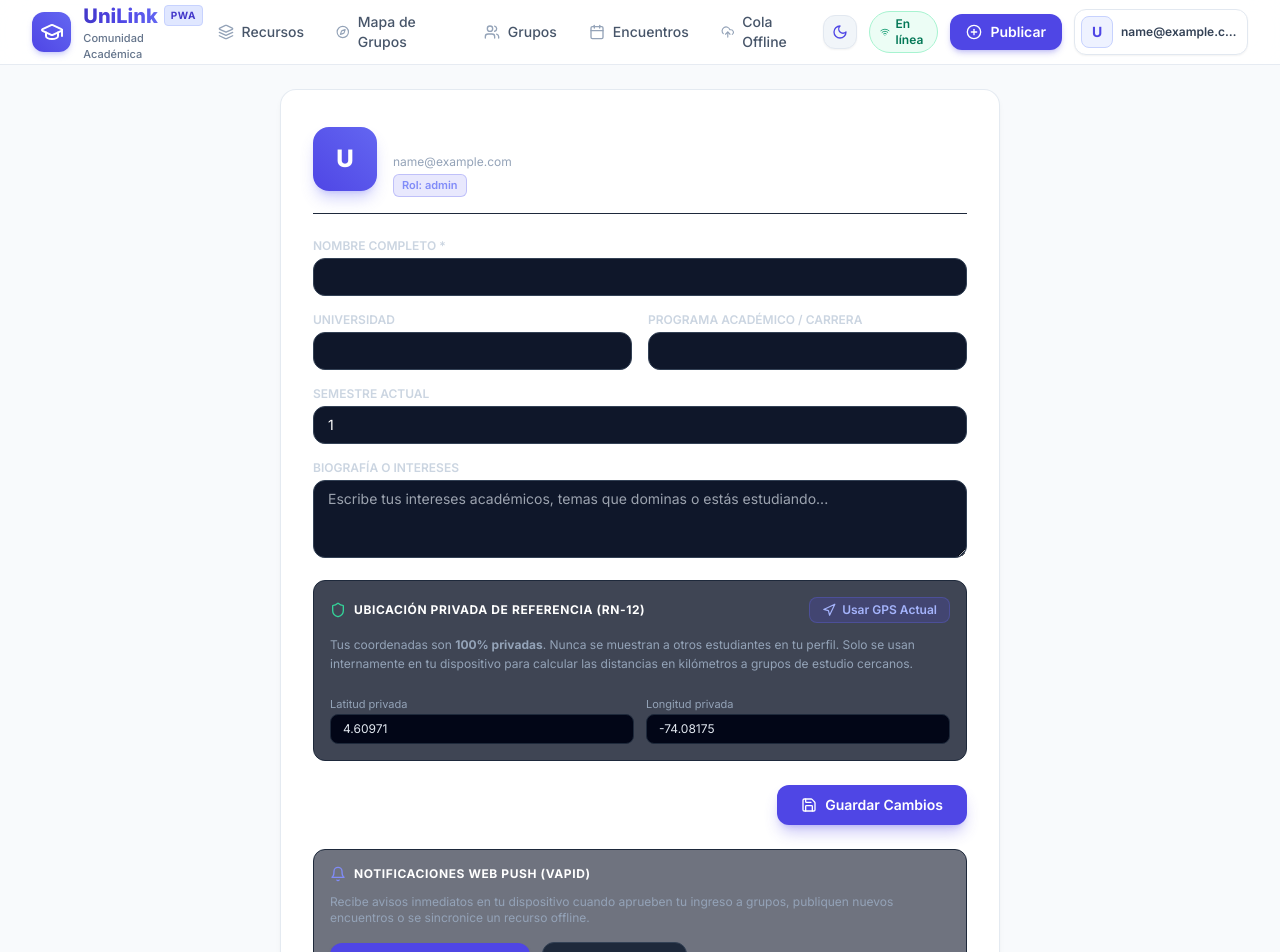
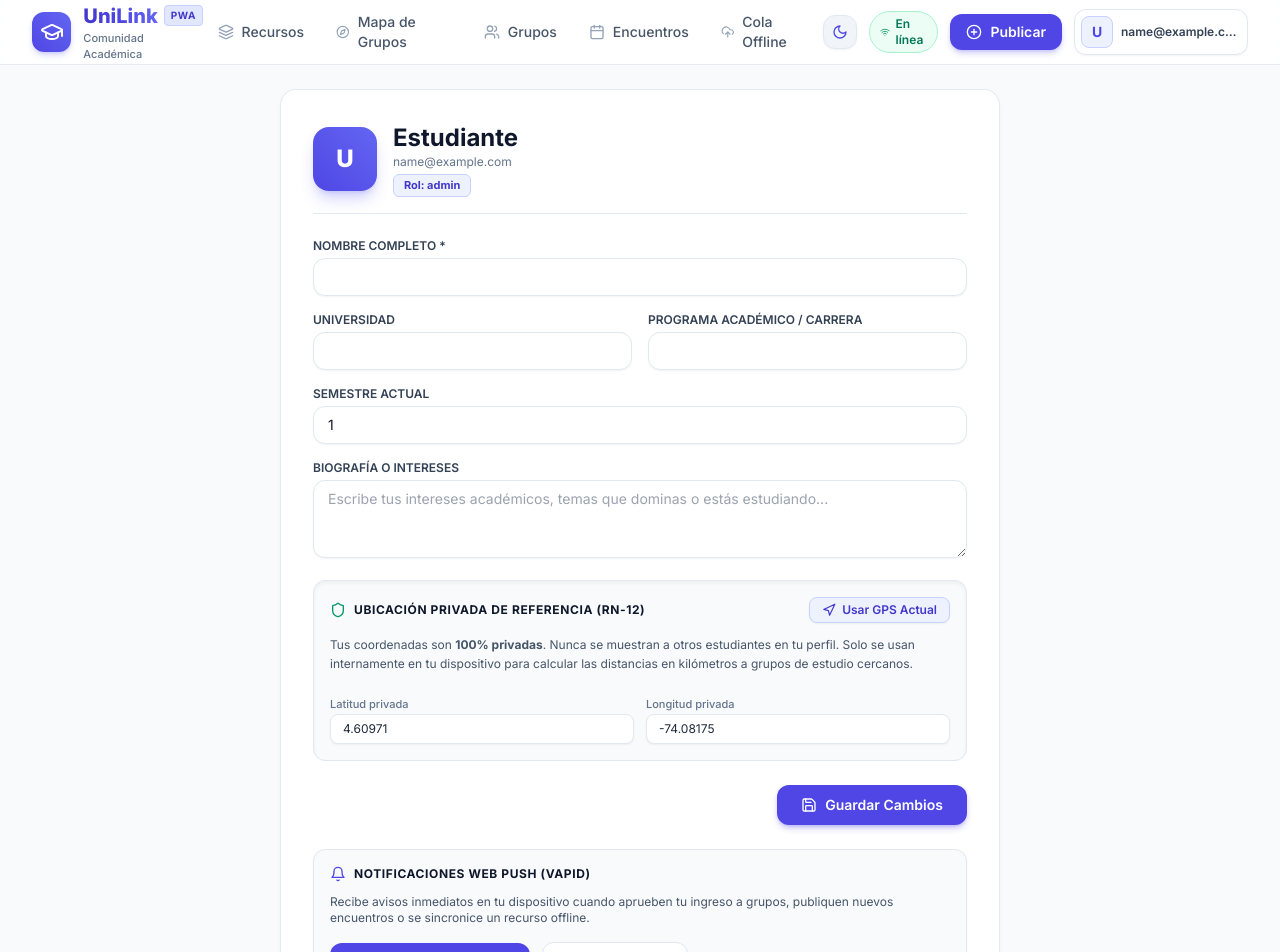
Before and after one commit to WBOK-GM/UniLink, a React (Vite) app in the folder frontend/: page /profile in a window 1280 px wide. Shown: the top 952 px of the page. Built offline with nearby package versions, Linux system fonts and the light colour scheme; no server answers; sample sign-in values are in the browser's storage.

Commit message:
feat(ui): complete light mode default aesthetic in OfflinePage and ProfilePage

```diff
--- a/frontend/src/pages/ProfilePage.jsx
+++ b/frontend/src/pages/ProfilePage.jsx
@@ -14,7 +14,7 @@ export default function ProfilePage() {
   const [latitude, setLatitude] = useState(4.60971);
   const [longitude, setLongitude] = useState(-74.08175);
   const [saving, setSaving] = useState(false);
-  const [pushStatus, setPushStatus] = useState('DEFAULT'); // 'DEFAULT' | 'SUBSCRIBED' | 'DENIED'
+  const [pushStatus, setPushStatus] = useState('DEFAULT');
 
   useEffect(() => {
     if (user?.profile) {
@@ -84,7 +84,6 @@ export default function ProfilePage() {
       const vapidRes = await api.getVapidPublicKey();
       const publicKey = vapidRes.publicKey;
 
-      // Convertir clave VAPID a Uint8Array
       const padding = '='.repeat((4 - (publicKey.length % 4)) % 4);
       const base64 = (publicKey + padding).replace(/\-/g, '+').replace(/_/g, '/');
       const rawData = window.atob(base64);
@@ -118,16 +117,16 @@ export default function ProfilePage() {
 
   return (
     <div className="max-w-3xl mx-auto px-4 sm:px-6 py-6 pb-24 space-y-6">
-      <div className="rounded-2xl glass-panel p-6 sm:p-8 border border-slate-700/80 shadow-2xl space-y-6">
+      <div className="rounded-2xl glass-panel p-6 sm:p-8 border border-slate-200/90 dark:border-slate-700/80 shadow-sm dark:shadow-2xl space-y-6">
         {/* Header */}
-        <div className="flex items-center gap-4 pb-4 border-b border-slate-800">
+        <div className="flex items-center gap-4 pb-4 border-b border-slate-200 dark:border-slate-800">
           <div className="w-16 h-16 rounded-2xl bg-gradient-to-tr from-brand-600 to-indigo-500 text-white font-black text-2xl flex items-center justify-center shadow-lg shadow-brand-500/30">
             {fullName ? fullName.charAt(0) : 'U'}
           </div>
           <div>
-            <h1 className="text-xl sm:text-2xl font-bold text-white">{fullName || 'Estudiante'}</h1>
-            <p className="text-xs text-slate-400">{user?.email}</p>
-            <span className="text-[11px] font-semibold text-brand-400 bg-brand-500/15 px-2 py-0.5 rounded-md border border-brand-500/30 inline-block mt-1">
+            <h1 className="text-xl sm:text-2xl font-bold text-slate-900 dark:text-white">{fullName || 'Estudiante'}</h1>
+            <p className="text-xs text-slate-500 dark:text-slate-400">{user?.email}</p>
+            <span className="text-[11px] font-bold text-brand-700 dark:text-brand-400 bg-brand-50 dark:bg-brand-500/15 px-2.5 py-0.5 rounded-md border border-brand-200 dark:border-brand-500/30 inline-block mt-1">
               Rol: {user?.role || 'STUDENT'}
             </span>
           </div>
@@ -136,101 +135,101 @@ export default function ProfilePage() {
         {/* Profile Form */}
         <form onSubmit={handleSaveProfile} className="space-y-4">
           <div>
-            <label className="block text-xs font-semibold uppercase text-slate-300 mb-1">Nombre Completo *</label>
+            <label className="block text-xs font-semibold uppercase text-slate-700 dark:text-slate-300 mb-1">Nombre Completo *</label>
             <input
               type="text"
               required
               value={fullName}
               onChange={(e) => setFullName(e.target.value)}
-              className="w-full px-3.5 py-2 rounded-xl bg-slate-900 border border-slate-700 text-sm text-white focus:outline-none focus:border-brand-500"
+              className="w-full px-3.5 py-2 rounded-xl bg-white dark:bg-slate-900 border border-slate-200 dark:border-slate-700 text-sm text-slate-900 dark:text-white focus:outline-none focus:border-brand-500 shadow-sm"
             />
           </div>
 
           <div className="grid grid-cols-1 sm:grid-cols-2 gap-4">
             <div>
-              <label className="block text-xs font-semibold uppercase text-slate-300 mb-1">Universidad</label>
+              <label className="block text-xs font-semibold uppercase text-slate-700 dark:text-slate-300 mb-1">Universidad</label>
               <input
                 type="text"
                 value={university}
                 onChange={(e) => setUniversity(e.target.value)}
-                className="w-full px-3.5 py-2 rounded-xl bg-slate-900 border border-slate-700 text-sm text-white focus:outline-none focus:border-brand-500"
+                className="w-full px-3.5 py-2 rounded-xl bg-white dark:bg-slate-900 border border-slate-200 dark:border-slate-700 text-sm text-slate-900 dark:text-white focus:outline-none focus:border-brand-500 shadow-sm"
               />
             </div>
 
             <div>
-              <label className="block text-xs font-semibold uppercase text-slate-300 mb-1">Programa Académico / Carrera</label>
+              <label className="block text-xs font-semibold uppercase text-slate-700 dark:text-slate-300 mb-1">Programa Académico / Carrera</label>
               <input
                 type="text"
                 value={academicProgram}
                 onChange={(e) => setAcademicProgram(e.target.value)}
-                className="w-full px-3.5 py-2 rounded-xl bg-slate-900 border border-slate-700 text-sm text-white focus:outline-none focus:border-brand-500"
+                className="w-full px-3.5 py-2 rounded-xl bg-white dark:bg-slate-900 border border-slate-200 dark:border-slate-700 text-sm text-slate-900 dark:text-white focus:outline-none focus:border-brand-500 shadow-sm"
               />
             </div>
           </div>
 
           <div>
-            <label className="block text-xs font-semibold uppercase text-slate-300 mb-1">Semestre Actual</label>
+            <label className="block text-xs font-semibold uppercase text-slate-700 dark:text-slate-300 mb-1">Semestre Actual</label>
             <input
               type="number"
               min="1"
               max="15"
               value={semester}
               onChange={(e) => setSemester(e.target.value)}
-              className="w-full px-3.5 py-2 rounded-xl bg-slate-900 border border-slate-700 text-sm text-white focus:outline-none focus:border-brand-500"
+              className="w-full px-3.5 py-2 rounded-xl bg-white dark:bg-slate-900 border border-slate-200 dark:border-slate-700 text-sm text-slate-900 dark:text-white focus:outline-none focus:border-brand-500 shadow-sm"
             />
           </div>
 
           <div>
-            <label className="block text-xs font-semibold uppercase text-slate-300 mb-1">Biografía o Intereses</label>
+            <label className="block text-xs font-semibold uppercase text-slate-700 dark:text-slate-300 mb-1">Biografía o Intereses</label>
             <textarea
               rows={3}
               value={biography}
               onChange={(e) => setBiography(e.target.value)}
               placeholder="Escribe tus intereses académicos, temas que dominas o estás estudiando..."
-              className="w-full px-3.5 py-2 rounded-xl bg-slate-900 border border-slate-700 text-sm text-white focus:outline-none focus:border-brand-500"
+              className="w-full px-3.5 py-2 rounded-xl bg-white dark:bg-slate-900 border border-slate-200 dark:border-slate-700 text-sm text-slate-900 dark:text-white focus:outline-none focus:border-brand-500 shadow-sm"
             />
           </div>
 
           {/* Privacy Geolocation Settings (RN-12) */}
-          <div className="p-4 rounded-xl bg-slate-900/80 border border-slate-800 space-y-3">
+          <div className="p-4 rounded-xl bg-slate-50 dark:bg-slate-900/80 border border-slate-200 dark:border-slate-800 space-y-3 shadow-inner">
             <div className="flex items-center justify-between">
               <div className="flex items-center gap-2">
-                <Shield className="w-4 h-4 text-emerald-400" />
-                <h3 className="text-xs font-bold text-white uppercase tracking-wider">Ubicación Privada de Referencia (RN-12)</h3>
+                <Shield className="w-4 h-4 text-emerald-600 dark:text-emerald-400" />
+                <h3 className="text-xs font-bold text-slate-900 dark:text-white uppercase tracking-wider">Ubicación Privada de Referencia (RN-12)</h3>
               </div>
               <button
                 type="button"
                 onClick={handleGpsUpdate}
-                className="px-3 py-1 rounded-lg bg-brand-600/20 text-brand-300 border border-brand-500/30 text-xs font-semibold flex items-center gap-1.5 hover:bg-brand-600/30 transition"
+                className="px-3 py-1 rounded-lg bg-brand-50 dark:bg-brand-600/20 text-brand-700 dark:text-brand-300 border border-brand-200 dark:border-brand-500/30 text-xs font-semibold flex items-center gap-1.5 hover:bg-brand-100 dark:hover:bg-brand-600/30 transition shadow-sm"
               >
                 <Navigation className="w-3.5 h-3.5" />
                 <span>Usar GPS Actual</span>
               </button>
             </div>
 
-            <p className="text-xs text-slate-400 leading-relaxed">
+            <p className="text-xs text-slate-600 dark:text-slate-400 leading-relaxed">
               Tus coordenadas son <strong>100% privadas</strong>. Nunca se muestran a otros estudiantes en tu perfil. Solo se usan internamente en tu dispositivo para calcular las distancias en kilómetros a grupos de estudio cercanos.
             </p>
 
             <div className="grid grid-cols-2 gap-3 pt-1">
               <div>
-                <label className="text-[11px] text-slate-400">Latitud privada</label>
+                <label className="text-[11px] font-medium text-slate-500 dark:text-slate-400">Latitud privada</label>
                 <input
                   type="number"
                   step="any"
                   value={latitude}
                   onChange={(e) => setLatitude(e.target.value)}
-                  className="w-full px-3 py-1.5 rounded-lg bg-slate-950 border border-slate-800 text-xs text-slate-200"
+                  className="w-full px-3 py-1.5 rounded-lg bg-white dark:bg-slate-950 border border-slate-200 dark:border-slate-800 text-xs text-slate-800 dark:text-slate-200 shadow-sm"
                 />
               </div>
               <div>
-                <label className="text-[11px] text-slate-400">Longitud privada</label>
+                <label className="text-[11px] font-medium text-slate-500 dark:text-slate-400">Longitud privada</label>
                 <input
                   type="number"
                   step="any"
                   value={longitude}
                   onChange={(e) => setLongitude(e.target.value)}
-                  className="w-full px-3 py-1.5 rounded-lg bg-slate-950 border border-slate-800 text-xs text-slate-200"
+                  className="w-full px-3 py-1.5 rounded-lg bg-white dark:bg-slate-950 border border-slate-200 dark:border-slate-800 text-xs text-slate-800 dark:text-slate-200 shadow-sm"
                 />
               </div>
             </div>
@@ -240,7 +239,7 @@ export default function ProfilePage() {
             <button
               type="submit"
               disabled={saving}
-              className="px-6 py-2.5 rounded-xl text-sm font-semibold bg-brand-600 hover:bg-brand-500 text-white shadow-lg shadow-brand-600/30 flex items-center gap-2 transition disabled:opacity-50"
+              className="px-6 py-2.5 rounded-xl text-sm font-semibold bg-brand-600 hover:bg-brand-500 text-white shadow-md shadow-brand-600/30 flex items-center gap-2 transition disabled:opacity-50"
             >
               <Save className="w-4 h-4" />
               <span>{saving ? 'Guardando...' : 'Guardar Cambios'}</span>
@@ -249,21 +248,21 @@ export default function ProfilePage() {
         </form>
 
         {/* Web Push Notifications Card */}
-        <div className="p-4 rounded-xl bg-slate-900/60 border border-slate-800 space-y-3 pt-4">
+        <div className="p-4 rounded-xl bg-slate-50 dark:bg-slate-900/60 border border-slate-200 dark:border-slate-800 space-y-3 pt-4 shadow-sm">
           <div className="flex items-center justify-between">
             <div className="flex items-center gap-2">
-              <Bell className="w-4 h-4 text-brand-400" />
-              <h3 className="text-xs font-bold text-white uppercase tracking-wider">Notificaciones Web Push (VAPID)</h3>
+              <Bell className="w-4 h-4 text-brand-600 dark:text-brand-400" />
+              <h3 className="text-xs font-bold text-slate-900 dark:text-white uppercase tracking-wider">Notificaciones Web Push (VAPID)</h3>
             </div>
             {pushStatus === 'SUBSCRIBED' && (
-              <span className="text-[11px] font-semibold text-emerald-400 flex items-center gap-1">
+              <span className="text-[11px] font-bold text-emerald-600 dark:text-emerald-400 flex items-center gap-1">
                 <CheckCircle className="w-3.5 h-3.5" />
                 <span>Activadas</span>
               </span>
             )}
           </div>
 
-          <p className="text-xs text-slate-400">
+          <p className="text-xs text-slate-600 dark:text-slate-400">
             Recibe avisos inmediatos en tu dispositivo cuando aprueben tu ingreso a grupos, publiquen nuevos encuentros o se sincronice un recurso offline.
           </p>
 
@@ -271,7 +270,7 @@ export default function ProfilePage() {
             <button
               type="button"
               onClick={handleEnablePush}
-              className="px-4 py-2 rounded-xl bg-indigo-600 hover:bg-indigo-500 text-white text-xs font-semibold shadow-md transition"
+              className="px-4 py-2 rounded-xl bg-brand-600 hover:bg-brand-500 text-white text-xs font-semibold shadow-md transition"
             >
               Habilitar Notificaciones Push
             </button>
@@ -279,7 +278,7 @@ export default function ProfilePage() {
             <button
               type="button"
               onClick={handleTestPush}
-              className="px-4 py-2 rounded-xl bg-slate-800 hover:bg-slate-700 text-slate-300 text-xs font-medium border border-slate-700 transition"
+              className="px-4 py-2 rounded-xl bg-white dark:bg-slate-800 hover:bg-slate-100 dark:hover:bg-slate-700 text-slate-700 dark:text-slate-300 text-xs font-semibold border border-slate-200 dark:border-slate-700 transition shadow-sm"
             >
               Probar Notificación
             </button>
```
Also changed, not shown: frontend/src/pages/OfflinePage.jsx (+33 -33 lines).
